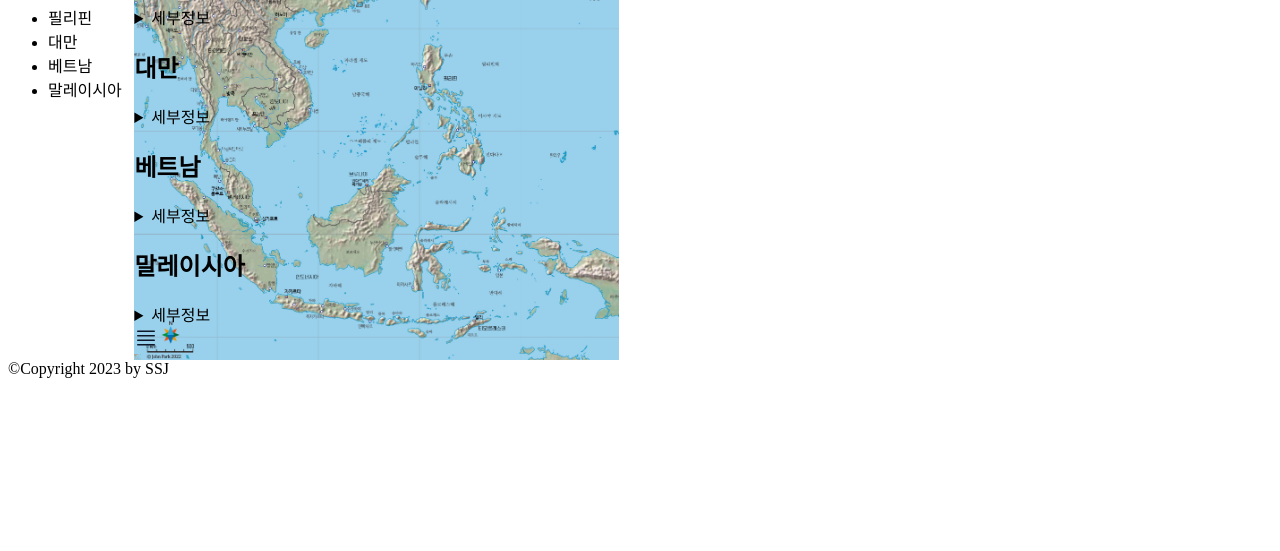
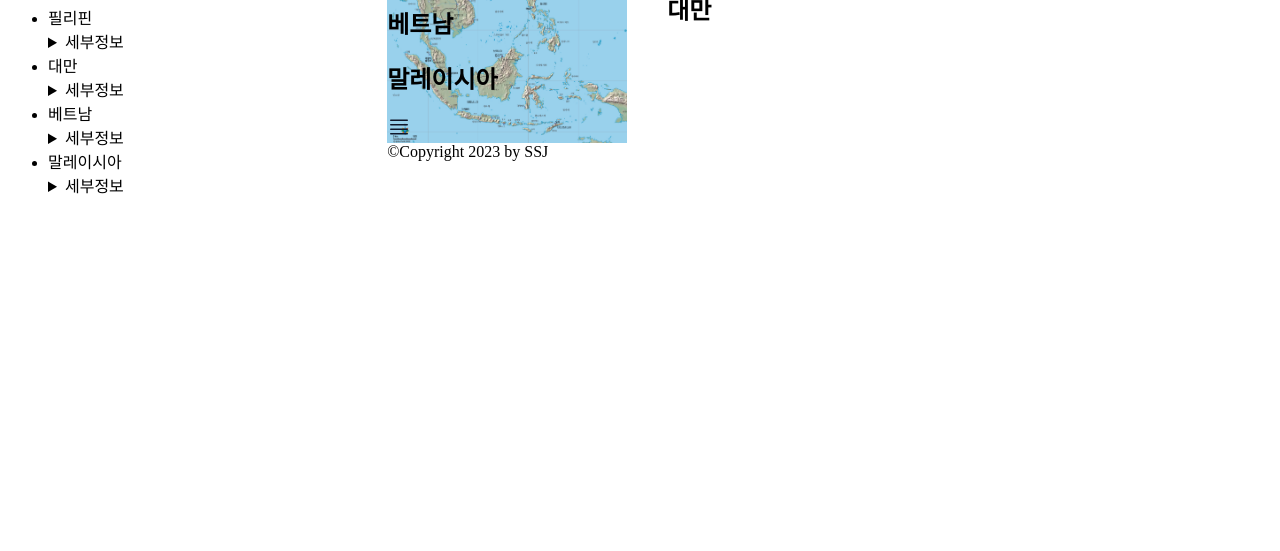
Before and after one commit to 20SSJ/20SSJ.github.io, a plain HTML site: page index.html in a window 1280 px wide. Shown: the part 249-800 px from the top of the page. Drawn offline with Linux system fonts and the light colour scheme.

Commit message:
디자인 수정

```diff
--- a/color.css
+++ b/color.css
@@ -19,19 +19,32 @@ dt {
 	width: 100%;
 	height: 15%;
 }
-.asean {
-	height: 75%;
-	width: 90%;
+#asean {
+	position: relative;
+	height: 70%;
+	width: 70%;
 	float: left;
 	background: url('asean.jpg') no-repeat;
 	background-size: contain;
 }
+#vodka{
+	position: absolute;
+	top: 40px;
+	left: 280px;
+
+}
 #nav{
-	width: 10%;
-	height: 75%;
+	width: 30%;
+	height: 70%;
 	float: left;
 }
 #footer{
 	width: 100%;
-	height: 10%;
+	height: 15%;
 }
+#table{
+	width: 100%;
+	height: 62%;
+
+	border-radius: 6px;
+}
--- a/index.html
+++ b/index.html
@@ -18,24 +18,10 @@
 <p>동남아시아 여행에 관한 여행 TIP!</p>
 </header>
 <nav id="nav">
-    <h2>목차</h2>
+    <h2>나라</h2>
     <ul>
         <li><a href="#Philippines">필리핀</a></li>
-        <li><a href="#Taiwan">대만</a></li>
-        <li><a href="#Vietnam">베트남</a></li>
-        <li><a href="#Malaysia">말레이시아</a></li>
-    </ul>
-</nav>
-<section class ="asean">
-    <table class="asean">
-        <thead>
-        </thead>
-        <tfoot></tfoot>
-        <tbody></tbody>
-        <tr><td></td></tr>
-        <article id="Philipines">
-            <h2><a href="philipines.html">필리핀</a></h2>
-            <details>
+        <details>
             <summary><a href="https://www.mofa.go.kr/www/nation/m_3458/view.do?seq=40">세부정보</a></summary>
             <dl>
                 <dt>국기</dt>
@@ -52,10 +38,8 @@
                 <dd>천주교, 개신교, 이슬람교</dd>
             </dl>
         </details>
-        </article>
-        <article id="Taiwan">
-            <h2><a href="taiwan.html">대만</a></h2>
-            <details>
+        <li><a href="#Taiwan">대만</a></li>
+        <details>
             <summary><a href="https://www.mofa.go.kr/www/nation/m_3458/view.do?seq=2">세부정보</a></summary>
             <dl>
                 <dt>국기</dt>
@@ -72,10 +56,8 @@
                 <dd>불교, 기독교, 천주교, 도교</dd>
             </dl>
         </details>
-        </article>
-        <article id="Vietnam">
-            <h2><a href="vietnam.html">베트남</a></h2>
-            <details>
+        <li><a href="#Vietnam">베트남</a></li>
+        <details>
             <summary><a href="https://www.mofa.go.kr/www/nation/m_3458/view.do?seq=19">세부정보</a></summary>
             <p>
             <dt>국기</dt>
@@ -92,10 +74,8 @@
             <dd>불교, 천주교</dd>
             </p>
         </details>
-        </article>
-        <article id="Malaysia">
-            <h2><a href="malaysia.html">말레이시아</a></h2>
-            <details>
+        <li><a href="#Malaysia">말레이시아</a></li>
+        <details>
             <summary><a href="https://www.mofa.go.kr/www/nation/m_3458/view.do?seq=14">세부정보</a></summary>
             <p>
             <dl>
@@ -115,6 +95,20 @@
             </dl>
             </p>
             </details>
+    </ul>
+</nav>
+<section id="asean">
+    <div id="vodka"> <article id="Taiwan">
+        <h2><a href="taiwan.html">대만</a></h2>
+    </article></div>
+        <article id="Philipines">
+            <h2><a href="philipines.html">필리핀</a></h2>
+        </article>
+        <article id="Vietnam">
+            <h2><a href="vietnam.html">베트남</a></h2>
+        </article>
+        <article id="Malaysia">
+            <h2><a href="malaysia.html">말레이시아</a></h2>
             <img src="bars-4.svg">
         </article>
     </table>
```
